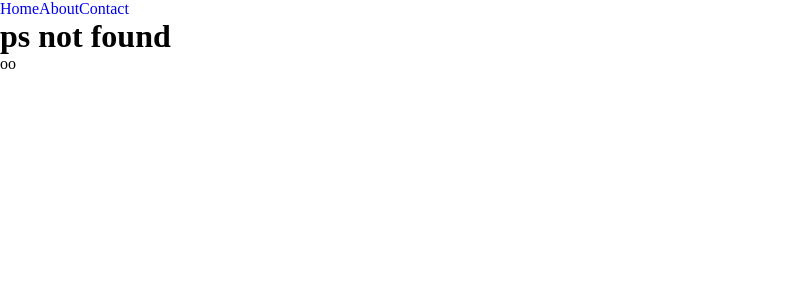
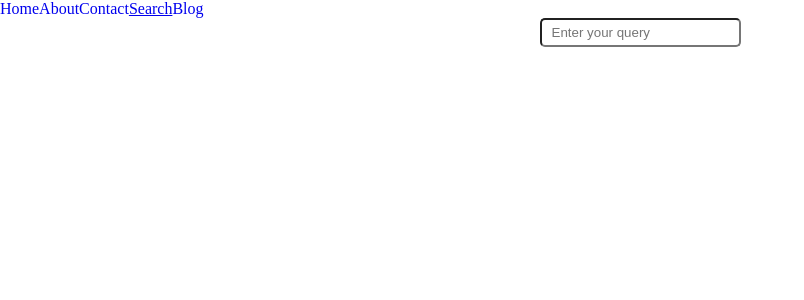
Before and after one commit to Abhishek-389/React-Test-App, a React (Create React App) app: page /search in a window 1280 px wide. Before the commit this address had no page. Shown: the top 300 px of the page, without its empty margins (0-804 px from the left). Built offline with nearby package versions, Linux system fonts and the light colour scheme.

Commit message:
Added the live search feature

```diff
--- a/src/App.js
+++ b/src/App.js
@@ -7,6 +7,7 @@ import ContactPage from "./ContactPage";
 import ServicesPage from "./ServicesPage";
 import NotFoundPage from "./NotFoundPage";
 import Blog from "./Blog";
+import Search from "./Search";
 import "./App.css";
 function App() {
   return (
@@ -19,6 +20,7 @@ function App() {
         <Route path="/contact" component={ContactPage} exact />
         <Route path="/services" component={ServicesPage} exact />
         <Route path="/blog/:writer/:date" component={Blog} exact />
+        <Route path="/search" component={Search} exact />
         <Route component={NotFoundPage} />
       </Switch>
     </>
--- a/src/Header.js
+++ b/src/Header.js
@@ -17,6 +17,16 @@ function Header() {
       >
         Contact
       </NavLink>
+      <NavLink exact activeStyle={{ textDecoration: "underline" }} to="/search">
+        Search
+      </NavLink>
+      <NavLink
+        exact
+        activeStyle={{ textDecoration: "underline" }}
+        to="/blog/Abhi/200"
+      >
+        Blog
+      </NavLink>
     </header>
   );
 }
--- /dev/null
+++ b/src/Search.js
@@ -0,0 +1,31 @@
+import React from "react";
+import { useState } from "react";
+import SearchResult from "./SearchResult";
+
+function Search() {
+  const [input, setInput] = useState("");
+  return (
+    <>
+      <div
+        style={{
+          width: "50%",
+          height: "auto",
+          margin: "0 auto",
+          textAlign: "center",
+        }}
+      >
+        <input
+          type="text"
+          placeholder="Enter your query"
+          style={{ margin: "30px o", padding: "5px 10px", borderRadius: "5px" }}
+          onChange={(event) => setInput(event.target.value)}
+          value={input}
+        />
+      </div>
+
+      {input.length !== 0 ? <SearchResult query={input} /> : null}
+    </>
+  );
+}
+
+export default Search;
--- /dev/null
+++ b/src/SearchResult.js
@@ -0,0 +1,16 @@
+import React from "react";
+
+function SearchResult({ query }) {
+  return (
+    <div>
+      <h1>Result:</h1>
+      <img
+        style={{}}
+        src={`https://source.unsplash.com/600x400/?${query}`}
+        alt=""
+      />
+    </div>
+  );
+}
+
+export default SearchResult;
```
